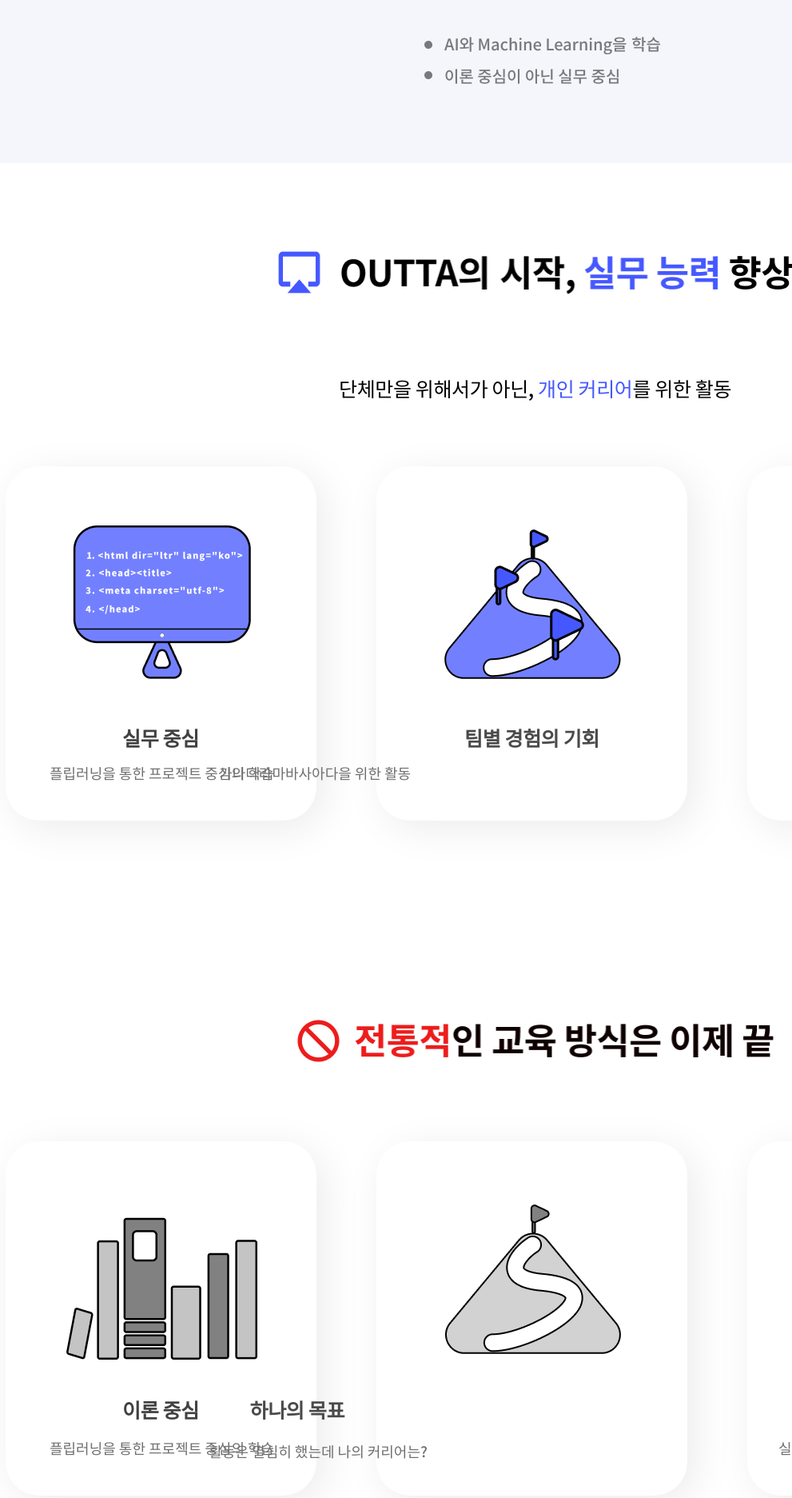
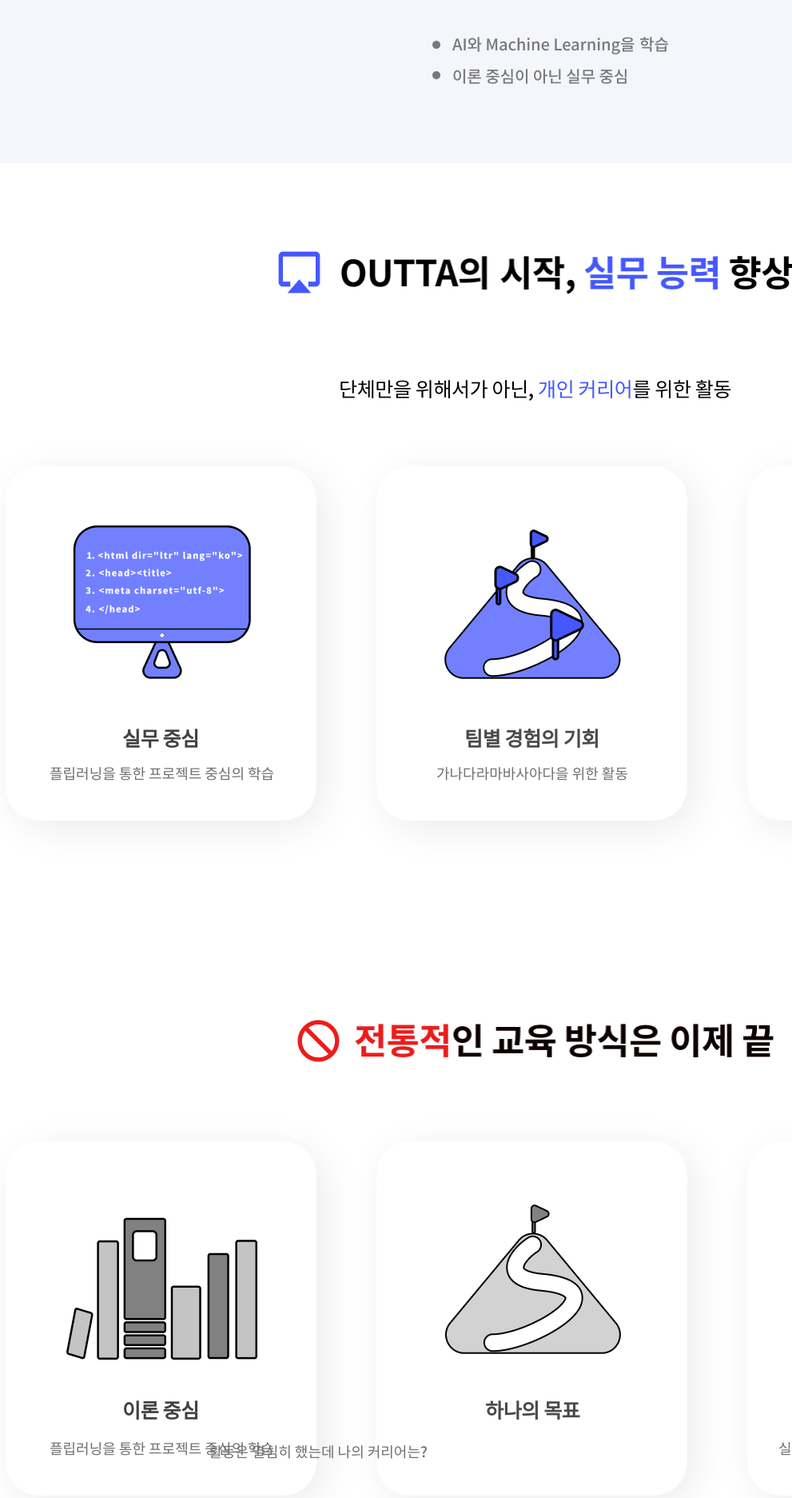
Before and after one commit to arsenalis4/outtapagetemp, a website: page whoweare.html in a window 1280 px wide. Shown: the part 1027-2900 px from the top of the page at 80% size, without its empty margins (289-1280 px from the left). Drawn offline with nearby package versions, Linux system fonts and the light colour scheme; files that its build step writes are made by us from their sources; files whose address does not match are found by name.

Commit message:
임시 초안!

```diff
--- a/everything/whoweare.css
+++ b/everything/whoweare.css
@@ -114,7 +114,7 @@
 position: absolute;
 width: 634px;
 height: 72px;
-left: calc(50% - 614px/2);
+left: 653px;
 top: 952px;
 
 font-family: Noto Sans KR;
@@ -144,7 +144,7 @@
     position: absolute;
     width: 296px;
     height: 80px;
-    left: 820px;
+    left: 830px;
     top: 1061px;
 }
 
@@ -321,7 +321,7 @@
     position: absolute;
     width: 360px;
     height: 20px;
-    left: 44%;
+    left: 835px;
     top: 1983px;
 
     font-family: Noto Sans KR;
--- a/whoweare.html
+++ b/whoweare.html
@@ -88,7 +88,7 @@
 
 
         <div class="blackmap"><img src="Group 51.png"></div>
-        <div class="teambeol" style="top:2771px; left:47%">하나의 목표</div>
+        <div class="teambeol" style="top:2771px; left:896px;">하나의 목표</div>
         <div class="subteambeol" style="top:2831px; left:43%">활동은 열심히 했는데 나의 커리어는?</div>
 
 
```
